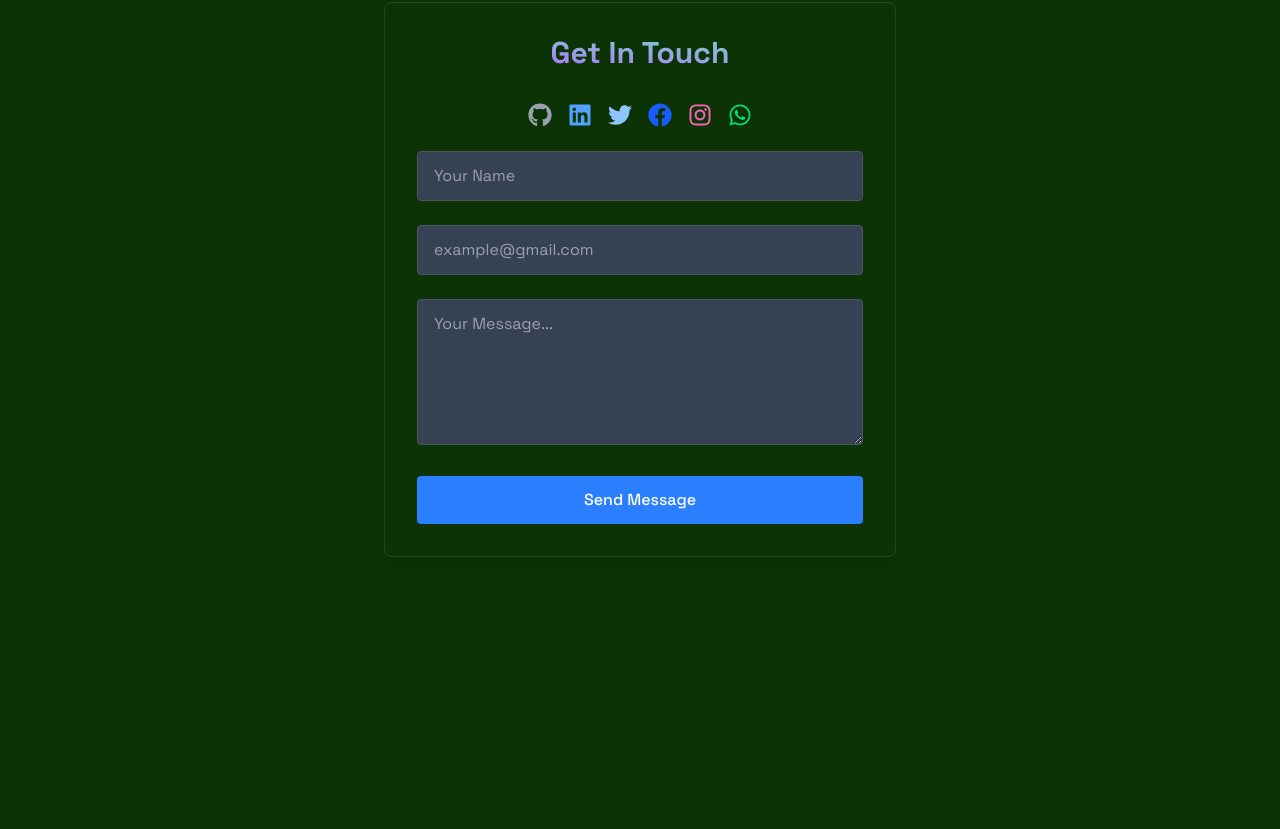
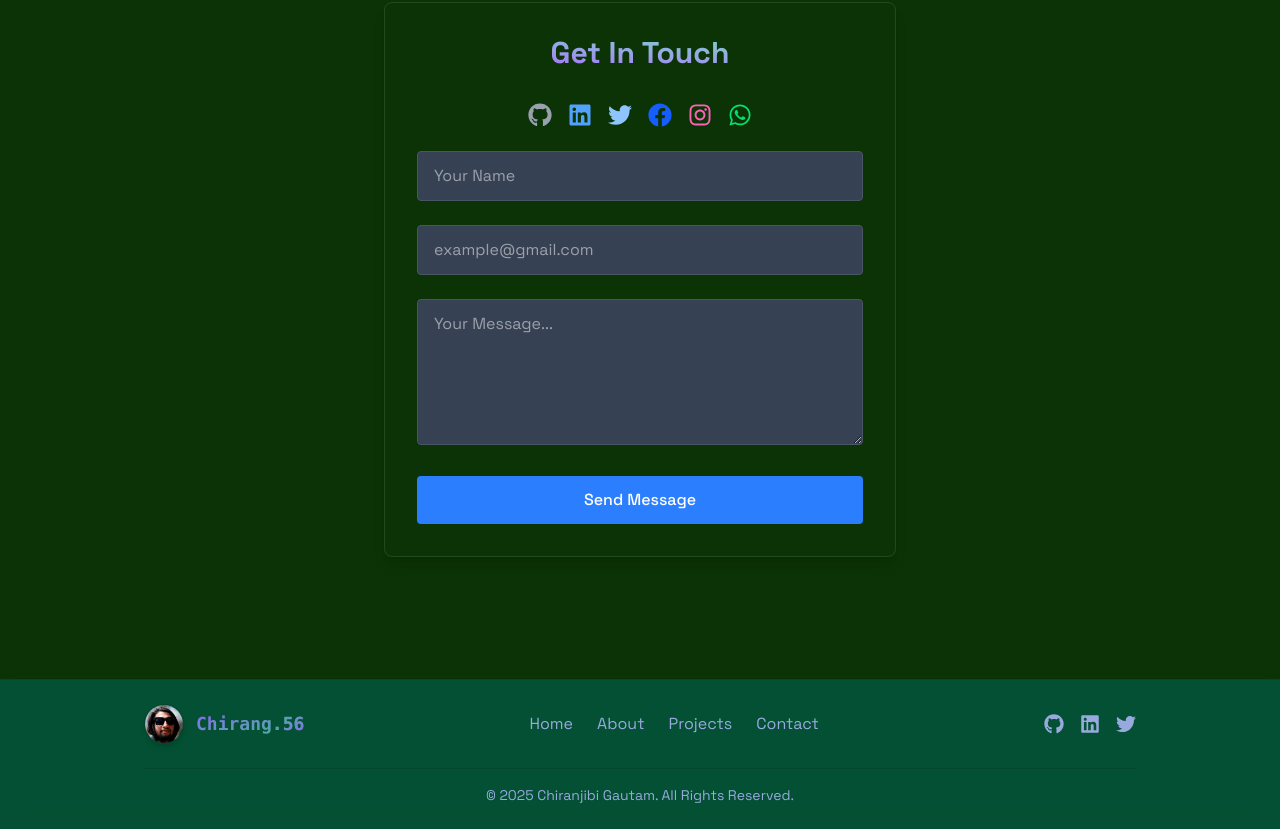
Before and after one commit to chirang56/chiran.me, a React (Vite) app: page / in a window 1280 px wide. Shown: the part 2601-3430 px from the top of the page. Before the commit the page ends 3280 px from the top, so only its background shows below. Built offline with nearby package versions, Linux system fonts and the light colour scheme.

Commit message:
feat(footer): add footer component with navigation links and social media icons

```diff
--- a/src/App.jsx
+++ b/src/App.jsx
@@ -8,6 +8,7 @@ import { About } from './components/sections/About';
 import { Projects } from './components/sections/Projects';
 import { Contact } from './components/sections/Contact';
 import { ThemeProvider } from './ThemeContext';
+import { Footer } from './components/Footer';
 
 function App() {
   const [isLoaded, setIsLoaded] = useState(false);
@@ -24,6 +25,7 @@ function App() {
           <About />
           <Projects />
           <Contact />
+          <Footer />
         </div>
       </>
     </ThemeProvider>
--- /dev/null
+++ b/src/components/Footer.jsx
@@ -0,0 +1,47 @@
+import { FaGithub, FaLinkedin, FaTwitter } from "react-icons/fa";
+import Logo from "../assets/Logo.webp"; // Adjust path if needed
+
+export const Footer = () => {
+  return (
+    <footer className="bg-[var(--navbar-bg)] backdrop-blur-lg border-t border-[var(--border-color)] shadow-lg">
+      <div className="max-w-5xl mx-auto px-4 py-6">
+        <div className="flex flex-col md:flex-row items-center justify-between gap-6">
+
+          {/* Logo & Name */}
+          <div className="flex items-center space-x-3">
+            <img src={Logo} alt="Logo" className="w-10 h-10 rounded-full border border-[var(--border-color)] shadow-md" />
+            <a href="#home" className="font-mono text-lg font-bold bg-gradient-to-br from-[var(--accent-gradient-from)] to-[var(--accent-gradient-to)] text-transparent bg-clip-text">
+              Chirang<span className="bg-gradient-to-br from-[var(--accent-gradient-to)] to-[var(--accent-gradient-from)] text-transparent bg-clip-text">.56</span>
+            </a>
+          </div>
+
+          {/* Navigation Links */}
+          <nav className="flex space-x-6 text-[var(--text-secondary)]">
+            <a href="#home" className="hover:text-[var(--accent-primary)] transition-colors">Home</a>
+            <a href="#about" className="hover:text-[var(--accent-primary)] transition-colors">About</a>
+            <a href="#projects" className="hover:text-[var(--accent-primary)] transition-colors">Projects</a>
+            <a href="#contact" className="hover:text-[var(--accent-primary)] transition-colors">Contact</a>
+          </nav>
+
+          {/* Social Media Icons */}
+          <div className="flex space-x-4">
+            <a href="https://github.com/yourusername" target="_blank" rel="noopener noreferrer" className="text-xl text-[var(--text-secondary)] hover:text-[var(--accent-primary)] transition">
+              <FaGithub />
+            </a>
+            <a href="https://linkedin.com/in/yourusername" target="_blank" rel="noopener noreferrer" className="text-xl text-[var(--text-secondary)] hover:text-[var(--accent-primary)] transition">
+              <FaLinkedin />
+            </a>
+            <a href="https://twitter.com/yourusername" target="_blank" rel="noopener noreferrer" className="text-xl text-[var(--text-secondary)] hover:text-[var(--accent-primary)] transition">
+              <FaTwitter />
+            </a>
+          </div>
+        </div>
+
+        {/* Copyright */}
+        <div className="border-t border-[var(--border-color)] mt-6 pt-4 text-center text-sm text-[var(--text-secondary)]">
+          © {new Date().getFullYear()} Chiranjibi Gautam. All Rights Reserved.
+        </div>
+      </div>
+    </footer>
+  );
+};
```
